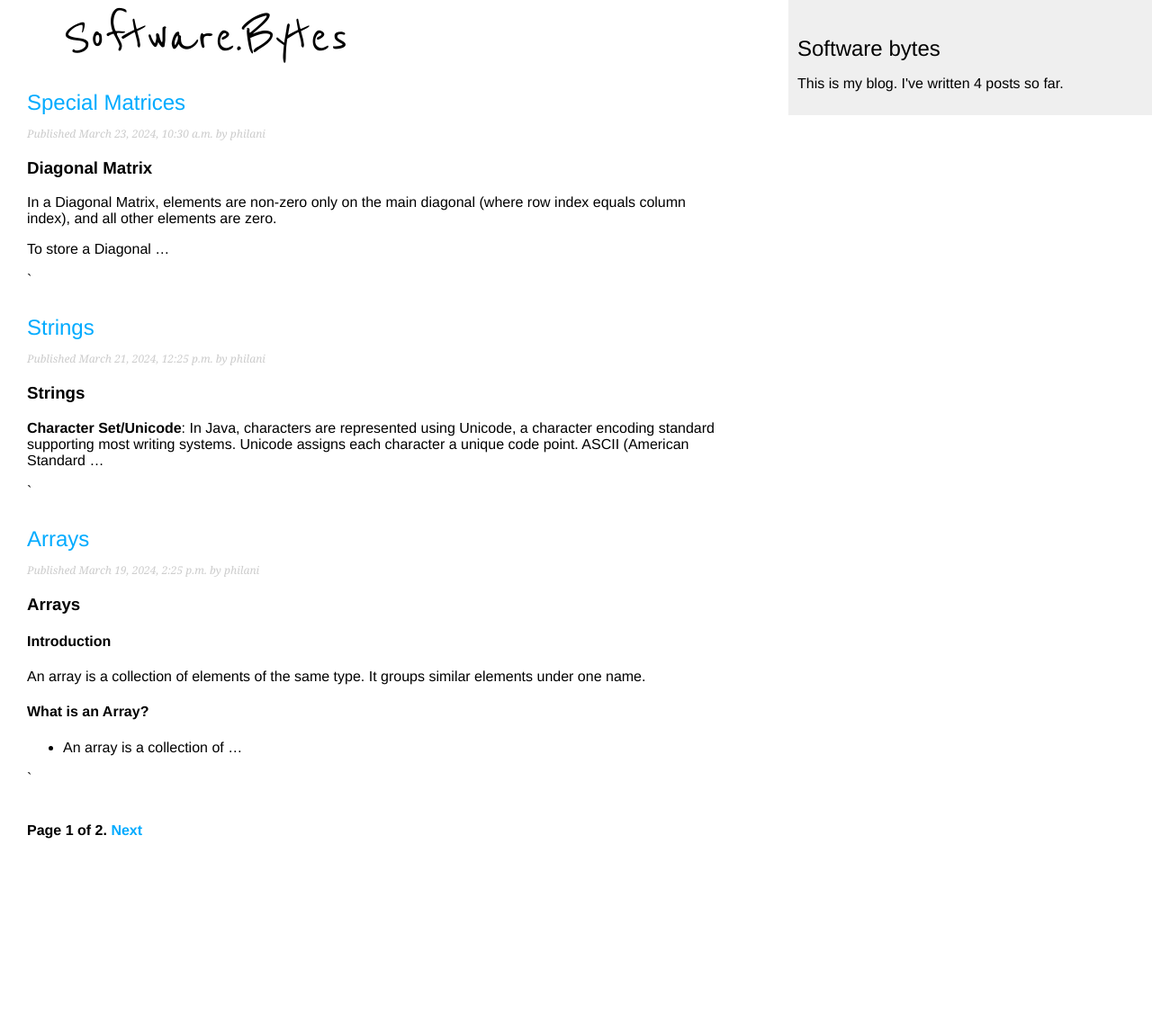
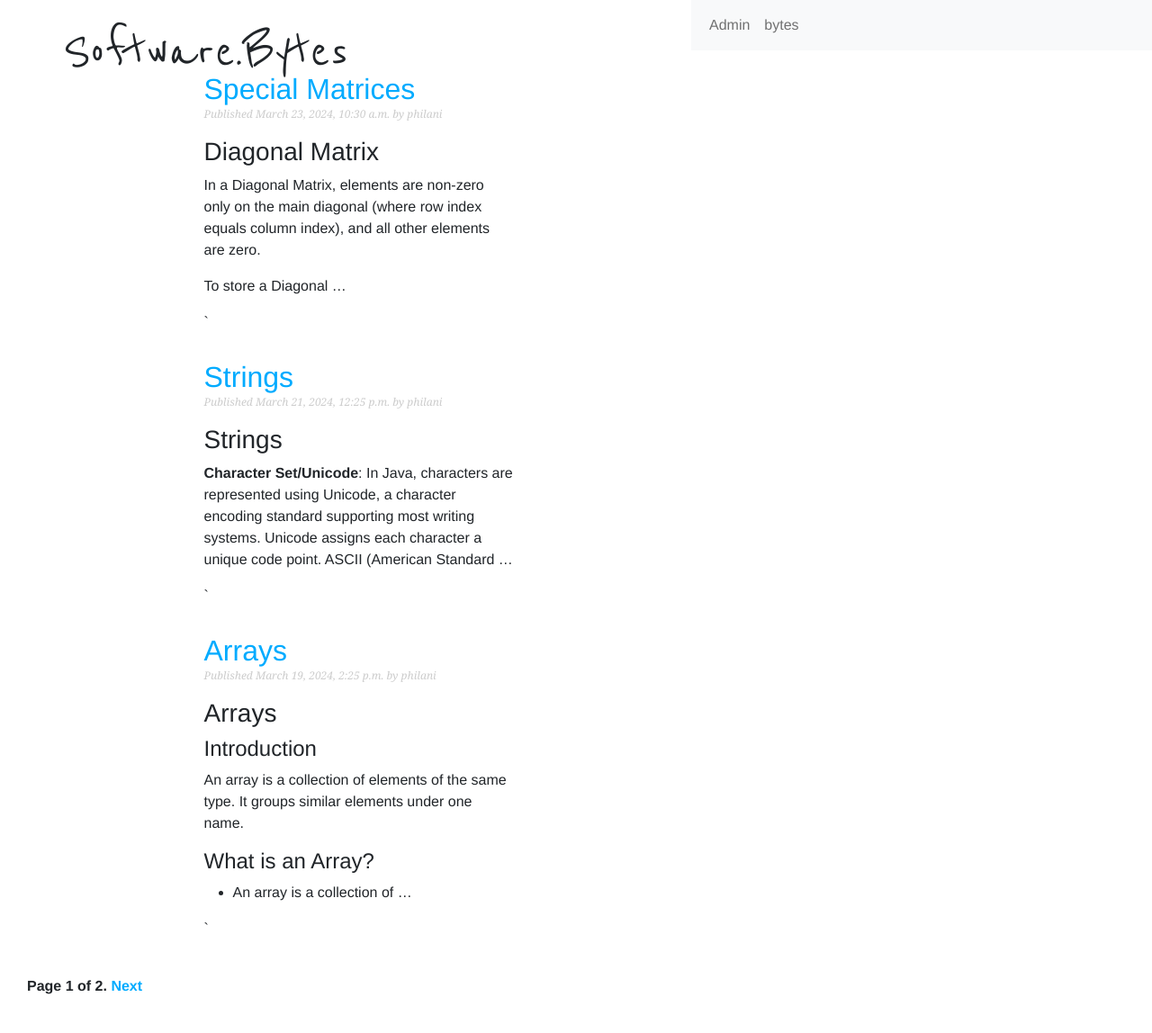
Before and after one commit to PhilaniMhlongo/Django-Blog, a Django app: page / in a window 1280 px wide. Shown: the whole page at 90% size. Before the commit the page ends 932 px from the top, so only its background shows below. Run offline with Django 4.2, Linux system fonts and the light colour scheme; data comes from the database, SQL or seed files in the repository; both versions use the stored data as it was after the commit.

Commit message:
Added bootstrap bolierplate

```diff
--- a/mysite/blog/static/css/blog.css
+++ b/mysite/blog/static/css/blog.css
@@ -10,6 +10,8 @@
     font-size: 2em;
     font-family: "Reenie Beanie", cursive;
     padding: 10px 20px;
+    top: 0%;
+    left: 0%;
   }
 
 a {
@@ -48,7 +50,16 @@
     float:left;
     width:60%;
     padding:0 0 0 30px;
+
+
 }
+
+#content h1{
+    color:#00abff;
+    text-decoration:none;
+}
+
+
 
 #sidebar {
     float:right;
@@ -57,6 +68,7 @@
     background:#efefef;
     height:100%;
 }
+
 
 p.date {
     color:#ccc;
@@ -89,11 +101,12 @@
 }
 input[type=submit] {
     font-weight:bold;
-    background:#00abff;
+    background:#ffffff;
     color:#fff;
     padding:10px 20px;
     font-size:14px;
     text-transform:uppercase;
+    cursor: pointer;
 }
 .errorlist {
     color:#cc0033;
--- a/mysite/blog/templates/blog/base.html
+++ b/mysite/blog/templates/blog/base.html
@@ -3,22 +3,41 @@
 <!DOCTYPE html>
 <html>
     <head>
+        <link href="https://cdn.jsdelivr.net/npm/bootstrap@5.1.3/dist/css/bootstrap.min.css" rel="stylesheet" integrity="sha384-1BmE4kWBq78iYhFldvKuhfTAU6auU8tT94WrHftjDbrCEXSU1oBoqyl2QvZ6jIW3" crossorigin="anonymous">
+
   <title> {% block title %}{% endblock %}</title>
-  <link href="{% static "css/blog.css" %}" rel="stylesheet">
+  <link href="{% static 'css/blog.css' %}" rel="stylesheet">
 </head>
 
 <body>
+
     <div id="content">
         {% block content %}
         {% endblock %}
     </div>
 
-    <div id="sidebar">
-        <h2>Software bytes</h2>
-        <p> This is my blog.
-            I've written {% total_posts %} posts so far.
-        </p>
 
-    </div>
+
+    <nav class="navbar navbar-expand-lg navbar-light bg-light">
+        <div class="container-fluid">
+
+          <button class="navbar-toggler" type="button" data-bs-toggle="collapse" data-bs-target="#navbarSupportedContent" aria-controls="navbarSupportedContent" aria-expanded="false" aria-label="Toggle navigation">
+            <span class="navbar-toggler-icon"></span>
+          </button>
+          <div class="collapse navbar-collapse" id="navbarSupportedContent">
+            <ul class="navbar-nav me-auto mb-2 mb-lg-0">
+              <li class="nav-item">
+                <a class="nav-link" href="/admin">Admin</a>
+              </li>
+              <li class="nav-item">
+                <a class="nav-link" href="/">bytes</a>
+              </li>
+            </ul>
+
+          </div>
+        </div>
+      </nav>
+    <script src="https://cdn.jsdelivr.net/npm/bootstrap@5.1.3/dist/js/bootstrap.bundle.min.js" integrity="sha384-ka7Sk0Gln4gmtz2MlQnikT1wXgYsOg+OMhuP+IlRH9sENBO0LRn5q+8nbTov4+1p" crossorigin="anonymous"></script>
+
 </body>
 </html>
--- a/mysite/blog/templates/blog/post/details.html
+++ b/mysite/blog/templates/blog/post/details.html
@@ -4,7 +4,9 @@
 {% block title %}{{ post.title }}{% endblock %}
 
 {% block content %}
-  <h1>{{ post.title }}</h1>
+<div class="container">
+  <div class="row">
+  <h2>{{ post.title }}</h2>
   <p class="date">
     Published {{ post.publish }} by {{ post.author }}
   </p>
@@ -14,4 +16,6 @@
     Share this post
     </a>
   </p>
+</div>
+</div>
 {% endblock %}
--- a/mysite/blog/templates/blog/post/list.html
+++ b/mysite/blog/templates/blog/post/list.html
@@ -6,8 +6,16 @@
 <div class="logo">
     <a class="logo"><span>Software.</span>Bytes</a>
 </div>
+
+
+<div class="container">
+    <div class="row">
+        <div class="col-lg-6 mx-auto col-md-8 col-12">
+
 {% for post in posts %}
-    <h2>
+
+
+    <h2 >
         <a href="{{ post.get_absolute_url }}">
             {{ post.title }}
         </a>
@@ -17,5 +25,9 @@
     </p>
     {{ post.body|markdown|truncatewords_html:30 }}`
     {% endfor %}
+
+        </div>
+    </div>
+</div>
     {% include "pagination.html" with page=page_obj %}
     {% endblock %}
```
Also changed, not shown: mysite/blog/templatetags/blog_tags.py (line endings or trailing spaces), mysite/db.sqlite3.
